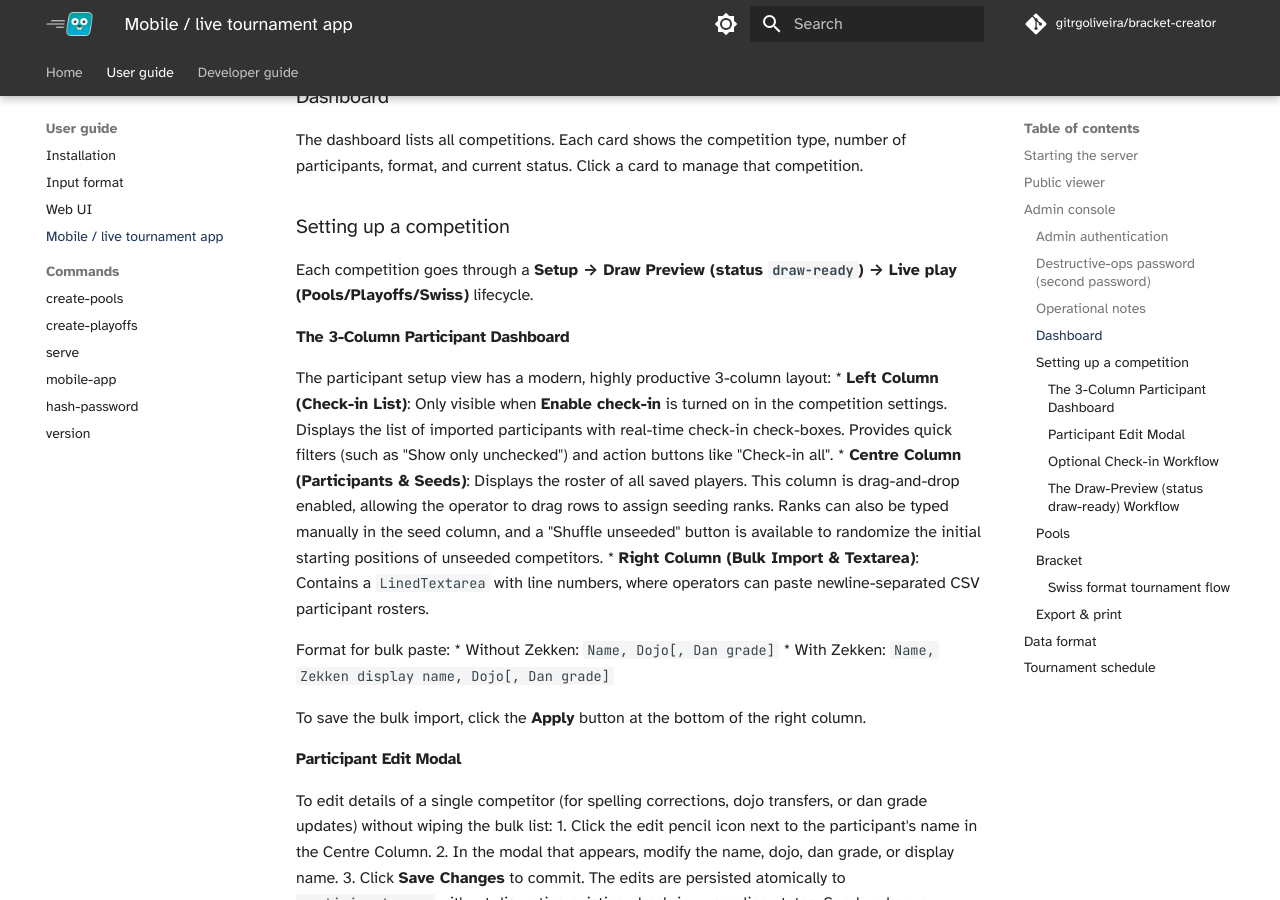
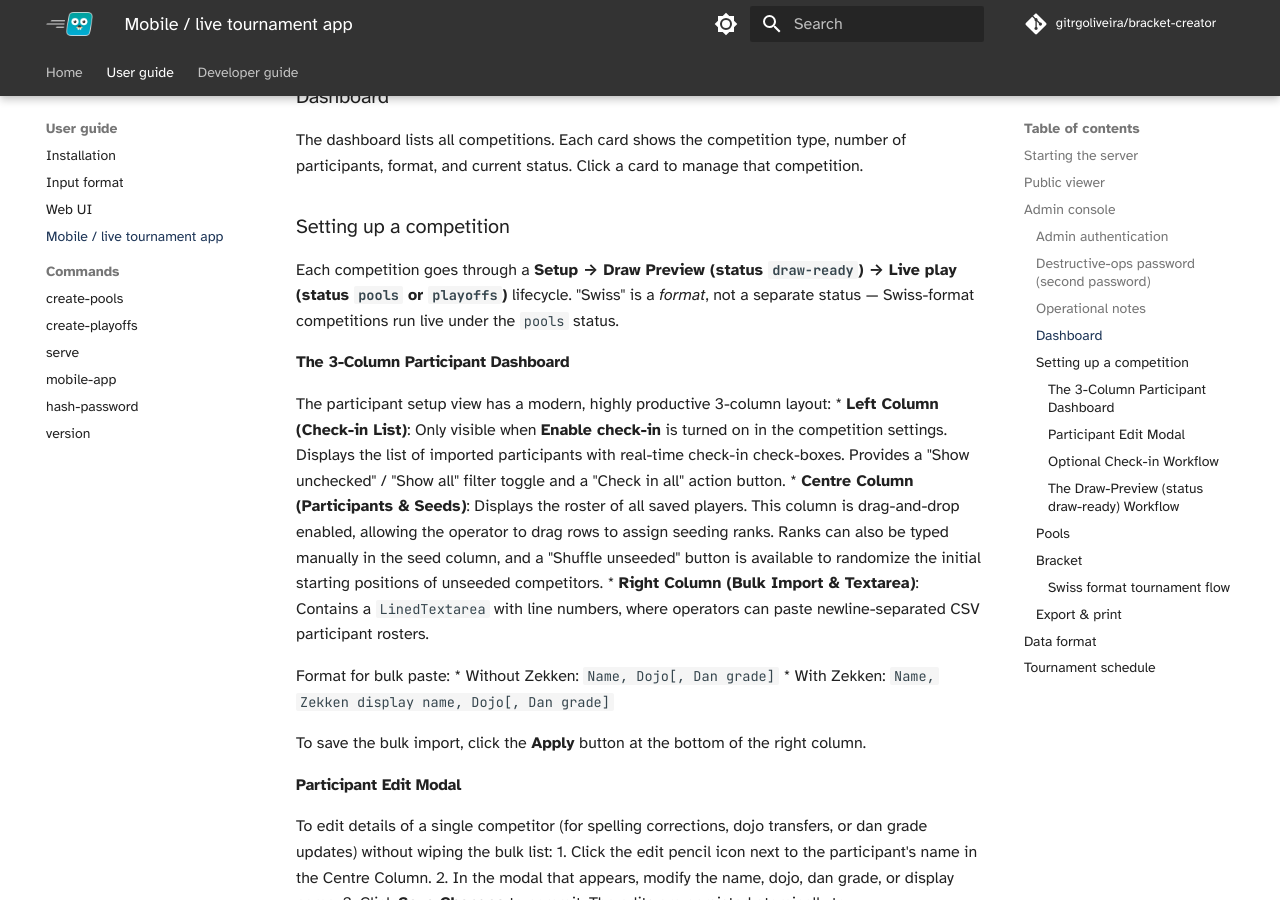
Before and after one commit to gitrgoliveira/bracket-creator, an MkDocs documentation site: the page built from docs/user-guide/mobile-app.md, in a window 1280 px wide and 900 px high, scrolled down 3852 px. Built offline with MkDocs 1.6.1 and Material for MkDocs 9.7.7, drawn with Linux system fonts in a browser that asks for light colours; comment, search, counter and statistics services are not loaded.

Commit message:
docs: fix Swiss-as-status wording, UI label text, notFound maxLength
Copilot review round:
- mobile-app.md L139: 'Swiss' was listed in the lifecycle alongside
  Pools/Playoffs as if it were a status. Canonical statuses are only
  draw-ready/pools/playoffs (state/models.go); Swiss is a format that runs
  under 'pools'. Reworded; L177 already stated this correctly.
- mobile-app.md L144: matched the actual UI labels — 'Show unchecked' /
  'Show all' toggle and 'Check in all' button (admin_participants.jsx:868,877),
  not 'Show only unchecked' / 'Check-in all'.
- openapi.yaml: BulkCheckInResult.notFound[] items now carry maxLength: 64
  (echoed request IDs, matching the request-side MaxLenEntityID cap) + a
  description.

Swept siblings: 'Shuffle unseeded' doc label verified accurate
(admin_participants.jsx:877); the {pid} UUID-or-name|dojo threads were already
fixed in e6f1fe39.

Co-Authored-By: Claude Opus 4.8 <noreply@anthropic.com>

```diff
--- a/docs/user-guide/mobile-app.md
+++ b/docs/user-guide/mobile-app.md
@@ -136,12 +136,12 @@ The dashboard lists all competitions. Each card shows the competition type, numb
 
 ### Setting up a competition
 
-Each competition goes through a **Setup → Draw Preview (status `draw-ready`) → Live play (Pools/Playoffs/Swiss)** lifecycle.
+Each competition goes through a **Setup → Draw Preview (status `draw-ready`) → Live play (status `pools` or `playoffs`)** lifecycle. "Swiss" is a *format*, not a separate status — Swiss-format competitions run live under the `pools` status.
 
 #### The 3-Column Participant Dashboard
 
 The participant setup view has a modern, highly productive 3-column layout:
-* **Left Column (Check-in List)**: Only visible when **Enable check-in** is turned on in the competition settings. Displays the list of imported participants with real-time check-in check-boxes. Provides quick filters (such as "Show only unchecked") and action buttons like "Check-in all".
+* **Left Column (Check-in List)**: Only visible when **Enable check-in** is turned on in the competition settings. Displays the list of imported participants with real-time check-in check-boxes. Provides a "Show unchecked" / "Show all" filter toggle and a "Check in all" action button.
 * **Centre Column (Participants & Seeds)**: Displays the roster of all saved players. This column is drag-and-drop enabled, allowing the operator to drag rows to assign seeding ranks. Ranks can also be typed manually in the seed column, and a "Shuffle unseeded" button is available to randomize the initial starting positions of unseeded competitors.
 * **Right Column (Bulk Import & Textarea)**: Contains a `LinedTextarea` with line numbers, where operators can paste newline-separated CSV participant rosters.
 
```
Also changed, not shown: 1 other file.
